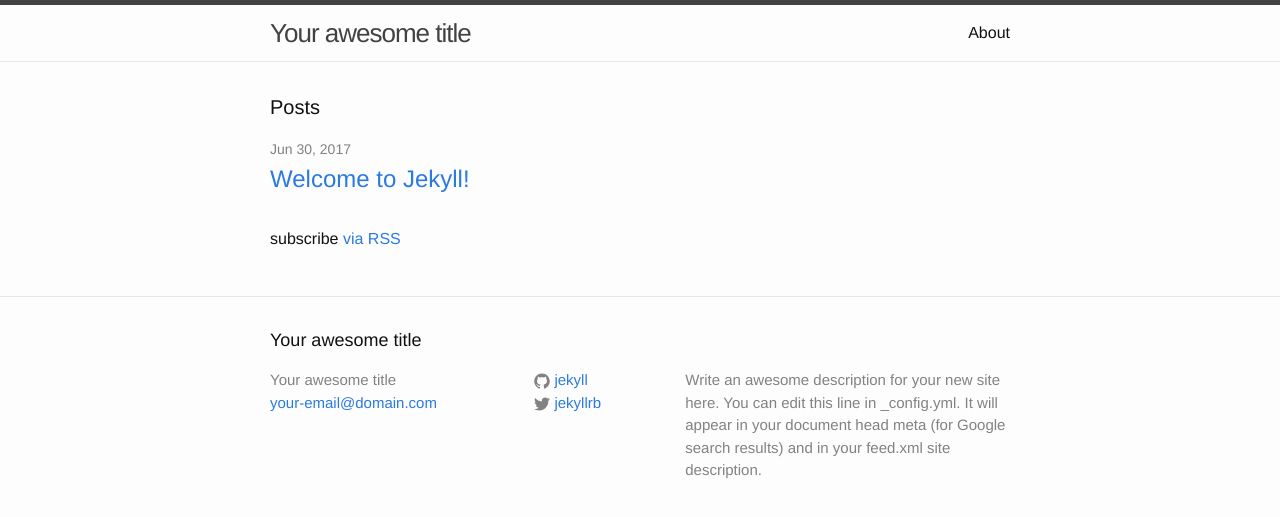
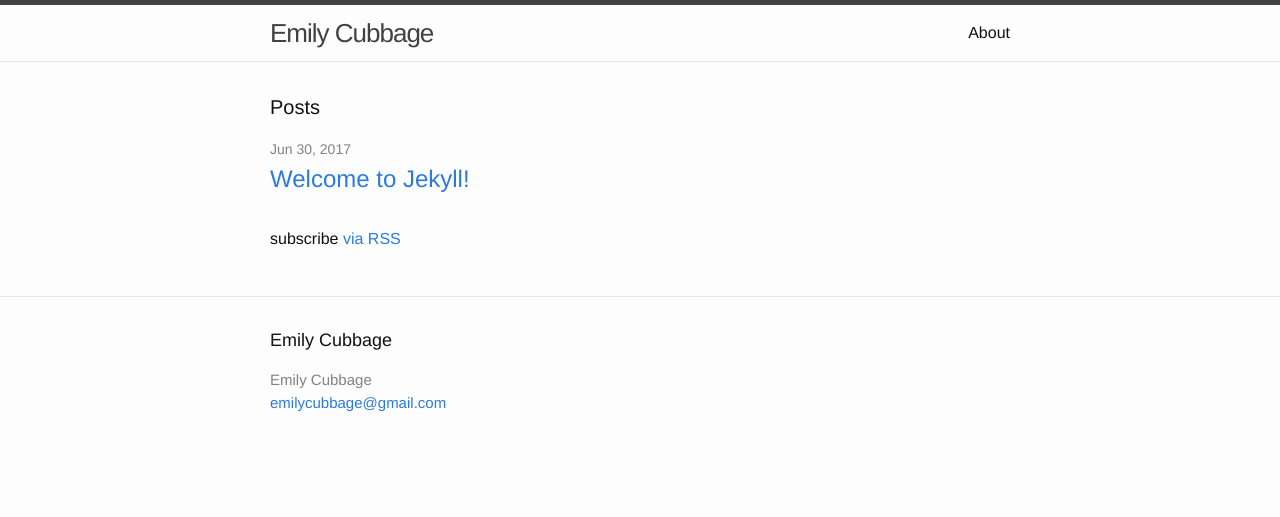
Before and after one commit to emilycubbage/emilycubbage.github.io, a Jekyll site: the page built from index.html, in a window 1280 px wide. Shown: the top 517 px of the page. Built offline with Jekyll 4.4.1, drawn with Linux system fonts in a browser that asks for light colours.

Commit message:
Update _config.yml

```diff
--- a/_config.yml
+++ b/_config.yml
@@ -6,16 +6,11 @@
 # 'jekyll serve'. If you change this file, please restart the server process.
 
 # Site settings
-title: Your awesome title
-email: your-email@domain.com
+title: Emily Cubbage
+email: emilycubbage@gmail.com
 description: > # this means to ignore newlines until "baseurl:"
-  Write an awesome description for your new site here. You can edit this
-  line in _config.yml. It will appear in your document head meta (for
-  Google search results) and in your feed.xml site description.
 baseurl: "" # the subpath of your site, e.g. /blog
 url: "http://yourdomain.com" # the base hostname & protocol for your site
-twitter_username: jekyllrb
-github_username:  jekyll
 
 # Build settings
 markdown: kramdown
```
